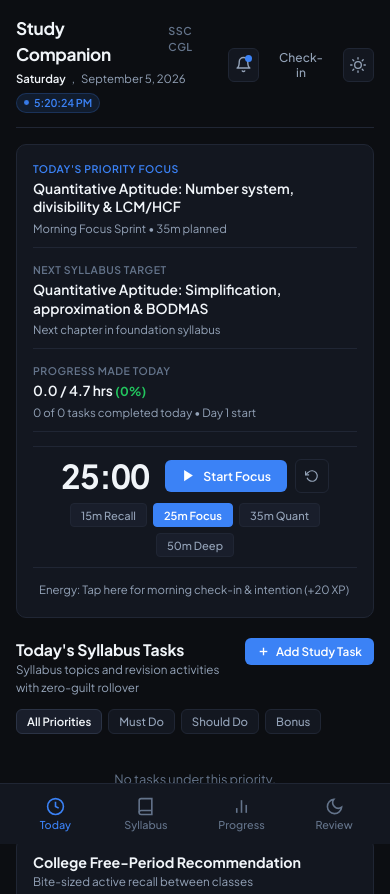
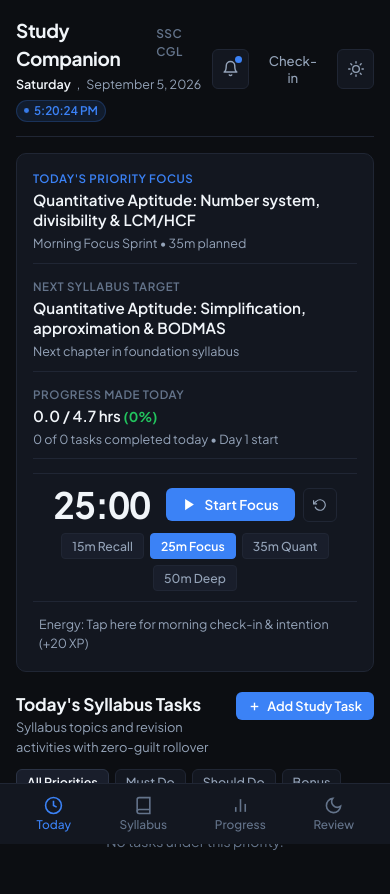
Before and after one commit to shyamsundar1439/tt, a plain HTML site: page index.html in a window 390 px wide. Shown: the top 894 px of the page. Drawn offline with Linux system fonts and the light colour scheme; no server answers.

Commit message:
Adjust font size and padding for better responsiveness
Updated font size and adjusted padding for various elements to improve layout on small screens.

```diff
--- a/styles.css
+++ b/styles.css
@@ -103,10 +103,23 @@
 }
 
 html {
-  font-size: 15px;
+  font-size: 16px;
   scroll-behavior: smooth;
   overflow-x: hidden;
   width: 100%;
+  /* Prevent iOS/Android from auto-inflating or shrinking text size on
+     rotation or based on their own heuristics — we set sizes deliberately
+     with the media queries below, so let them stand as-is. */
+  -webkit-text-size-adjust: 100%;
+  text-size-adjust: 100%;
+}
+
+/* On small phones, nudge the base scale up a touch so body copy and pills
+   read comfortably instead of feeling like a shrunk-down desktop layout. */
+@media (max-width: 400px) {
+  html {
+    font-size: 16.5px;
+  }
 }
 
 body {
@@ -137,9 +150,19 @@ button {
 .app-layout {
   max-width: 900px;
   margin: 0 auto;
-  padding: 16px 16px 90px 16px;
+  padding: 16px 16px calc(90px + env(safe-area-inset-bottom, 0px)) 16px;
   width: 100%;
   overflow-x: hidden;
+}
+
+/* Give narrow phones a little more usable width instead of the same 16px
+   gutters a tablet gets — small edge padding was eating into content space
+   and making cards/text feel more cramped than necessary. */
+@media (max-width: 380px) {
+  .app-layout {
+    padding-left: 12px;
+    padding-right: 12px;
+  }
 }
 
 @media (min-width: 768px) {
@@ -262,6 +285,15 @@ button {
   border: 1px solid var(--border-subtle);
   background: var(--bg-surface);
   transition: var(--transition-quick);
+}
+
+/* Slightly larger tap target on touch-primary screens — 34px is a bit
+   tight to hit reliably with a thumb. */
+@media (max-width: 767px) {
+  .icon-toggle-btn {
+    width: 40px;
+    height: 40px;
+  }
 }
 
 .icon-toggle-btn:hover {
@@ -1502,7 +1534,7 @@ button {
   right: 0;
   background: var(--bg-surface);
   border-top: 1px solid var(--border-subtle);
-  padding: 6px 12px;
+  padding: 6px 12px calc(6px + env(safe-area-inset-bottom, 0px)) 12px;
   z-index: 100;
   backdrop-filter: blur(12px);
 }
```
